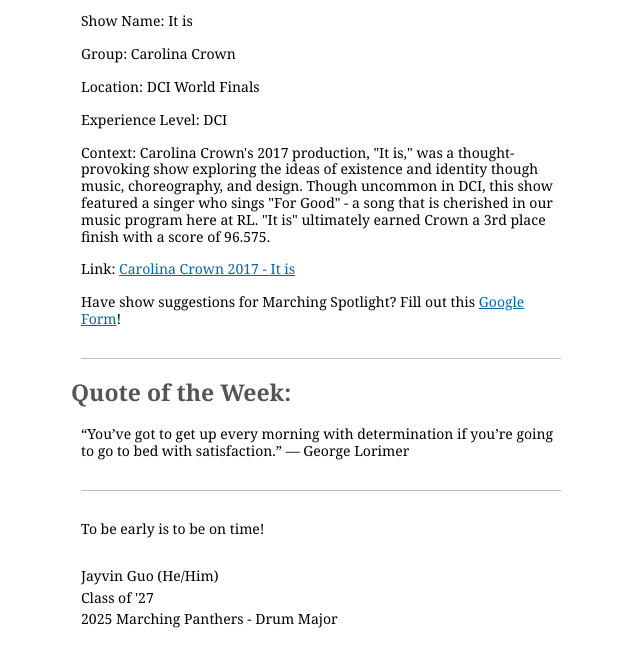
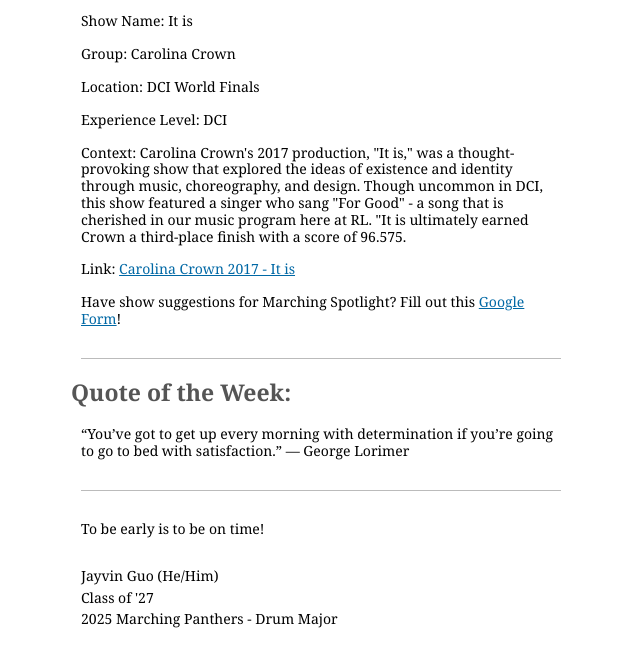
Before and after one commit to rldrummajors/mmapril28, a plain HTML site: page index.html in a window 1280 px wide. Shown: the part 2485-3136 px from the top of the page, without its empty margins (319-959 px from the left). Drawn offline with Linux system fonts and the light colour scheme.

Commit message:
Update index.html

```diff
--- a/index.html
+++ b/index.html
@@ -600,7 +600,7 @@
 
 <p style="box-sizing: border-box; line-height: inherit; margin: 0px 0px 16px;"><span style="box-sizing: border-box; word-break: break-word; background-color: transparent;">Experience Level: DCI</span></p>
 
-<p style="box-sizing: border-box; line-height: inherit; margin: 0px 0px 16px;"><span style="box-sizing: border-box; word-break: break-word; background-color: transparent;">Context: Carolina Crown's 2017 production, "It is," was a thought-provoking show exploring the ideas of existence and identity though music, choreography, and design. Though uncommon in DCI, this show featured a singer who sings "For Good" - a song that is cherished in our music program here at RL. "It is" ultimately earned Crown a 3rd place finish with a score of 96.575. </span></p>
+<p style="box-sizing: border-box; line-height: inherit; margin: 0px 0px 16px;"><span style="box-sizing: border-box; word-break: break-word; background-color: transparent;">Context: Carolina Crown's 2017 production, "It is," was a thought-provoking show that explored the ideas of existence and identity through music, choreography, and design. Though uncommon in DCI, this show featured a singer who sang "For Good" - a song that is cherished in our music program here at RL. "It is ultimately earned Crown a third-place finish with a score of 96.575.</span></p>
 
 <p style="box-sizing: border-box; line-height: inherit; margin: 0px 0px 16px;"><span style="box-sizing: border-box; word-break: break-word; background-color: transparent;">Link: <a href="https://youtu.be/CDdKCZH3XYg?si=07aXosqd12HunQZB" target="_blank" rel="noopener" style="box-sizing: border-box; color: rgb(0, 104, 165);">Carolina Crown 2017 - It is</a></span></p>
 
```
